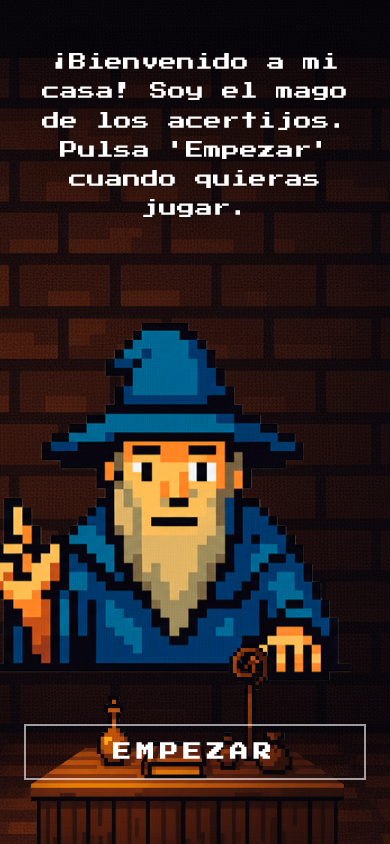
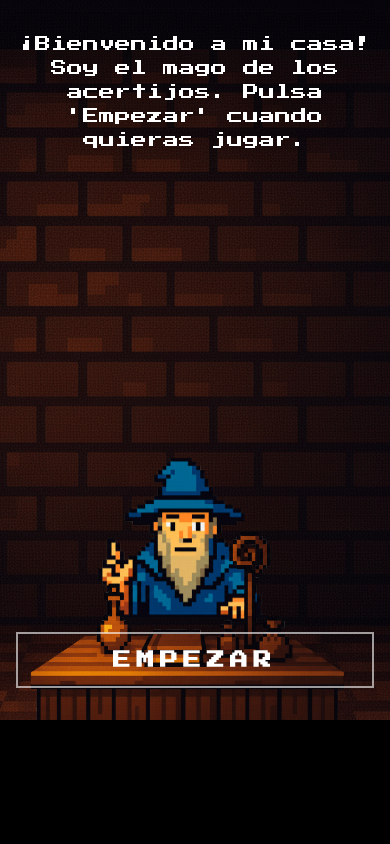
Before and after one commit to ManuelMENDOZATropica/TOTOT_-AMOA, a Next.js app: page / in a window 390 px wide. Built offline with nearby package versions, Linux system fonts and the light colour scheme.

Commit message:
Adjust mobile layout for stage view

```diff
--- a/components/ChatInput.tsx
+++ b/components/ChatInput.tsx
@@ -19,10 +19,10 @@ export function ChatInput({ value, onChange, onSubmit, disabled, placeholder }:
   return (
     <form
       onSubmit={handleSubmit}
-      className="flex w-full items-center gap-3 border-b-2 border-white/60 pb-3"
+      className="flex w-full items-center gap-3 border-b-2 border-white/60 pb-3 max-sm:flex-col max-sm:items-stretch max-sm:gap-4 max-sm:border-b-0"
     >
       <input
-        className="flex-1 bg-transparent text-base text-white placeholder:text-white/50 outline-none"
+        className="flex-1 bg-transparent text-base text-white placeholder:text-white/50 outline-none max-sm:w-full max-sm:rounded-md max-sm:border max-sm:border-white/40 max-sm:bg-black/40 max-sm:px-4 max-sm:py-3 max-sm:text-sm"
         value={value}
         onChange={(event) => onChange(event.target.value)}
         placeholder={placeholder}
@@ -30,7 +30,7 @@ export function ChatInput({ value, onChange, onSubmit, disabled, placeholder }:
       />
       <button
         type="submit"
-        className="text-sm font-bold uppercase tracking-[0.2em] text-white transition hover:text-white/80 disabled:cursor-not-allowed disabled:text-white/40"
+        className="text-sm font-bold uppercase tracking-[0.2em] text-white transition hover:text-white/80 disabled:cursor-not-allowed disabled:text-white/40 max-sm:w-full max-sm:rounded-md max-sm:bg-white/90 max-sm:px-4 max-sm:py-3 max-sm:text-xs max-sm:text-black max-sm:tracking-[0.15em] max-sm:hover:bg-white"
         disabled={disabled}
       >
         Enviar
--- a/components/Stage.tsx
+++ b/components/Stage.tsx
@@ -29,7 +29,13 @@ export function Stage({ mageState, text, children, className }: StageProps) {
       : "";
 
   return (
-    <div className={cn("relative flex min-h-screen w-full items-center justify-center overflow-hidden", className)}>
+    <div
+      className={cn(
+        "relative flex min-h-screen w-full items-center justify-center overflow-hidden",
+        "max-sm:min-h-[720px] max-sm:items-start",
+        className,
+      )}
+    >
       {/* Fondo */}
       <div className="absolute inset-0 z-0">
         <Image
@@ -43,7 +49,7 @@ export function Stage({ mageState, text, children, className }: StageProps) {
       </div>
 
       {/* Mesa */}
-      <div className="absolute inset-x-0 bottom-0 z-20 flex justify-center">
+      <div className="absolute inset-x-0 bottom-0 z-20 flex justify-center max-sm:bottom-[-12px]">
         <Image
           src="/assets/mesa.png"
           alt="Mesa"
@@ -51,14 +57,14 @@ export function Stage({ mageState, text, children, className }: StageProps) {
           height={400}
           priority
           sizes="(max-width: 1024px) 100vw, 768px"
-          className="w-full max-w-3xl"
+          className="w-full max-w-3xl max-sm:max-w-[440px]"
         />
       </div>
 
       {/* Texto del mago (accesible) */}
-      <div className="absolute inset-x-0 top-12 z-30 flex justify-center px-6">
+      <div className="absolute inset-x-0 top-12 z-30 flex justify-center px-6 max-sm:top-8 max-sm:px-4">
         <div
-          className="pointer-events-none w-full max-w-5xl text-center text-lg leading-relaxed text-white drop-shadow-[0_0_12px_rgba(0,0,0,0.65)] sm:text-2xl"
+          className="pointer-events-none w-full max-w-5xl text-center text-lg leading-relaxed text-white drop-shadow-[0_0_12px_rgba(0,0,0,0.65)] sm:text-2xl max-sm:text-base max-sm:leading-normal"
           role="status"
           aria-live="polite"
           aria-atomic="true"
@@ -69,7 +75,7 @@ export function Stage({ mageState, text, children, className }: StageProps) {
       </div>
 
       {/* Mago */}
-      <div className="absolute inset-x-0 bottom-[-70px] z-10 flex justify-center select-none">
+      <div className="absolute inset-x-0 bottom-[-70px] z-10 flex justify-center select-none max-sm:bottom-[-10px]">
         <Image
           src={mageAssets[mageState]}
           alt={
@@ -85,13 +91,17 @@ export function Stage({ mageState, text, children, className }: StageProps) {
           height={3000}
           priority
           sizes="100vw"
-          className={cn("w-[1000px] max-w-[1400px] will-change-transform", mageAnim)}
+          className={cn(
+            "w-[1000px] max-w-[1400px] will-change-transform",
+            "max-sm:w-[460px] max-sm:max-w-none",
+            mageAnim,
+          )}
         />
       </div>
 
       {/* Controles / Input */}
-      <div className="absolute inset-x-0 bottom-16 z-40 flex justify-center px-6">
-        <div className="w-full max-w-2xl">{children}</div>
+      <div className="absolute inset-x-0 bottom-16 z-40 flex justify-center px-6 max-sm:bottom-8 max-sm:px-4">
+        <div className="w-full max-w-2xl max-sm:max-w-none">{children}</div>
       </div>
 
       {/* Keyframes locales */}
```
